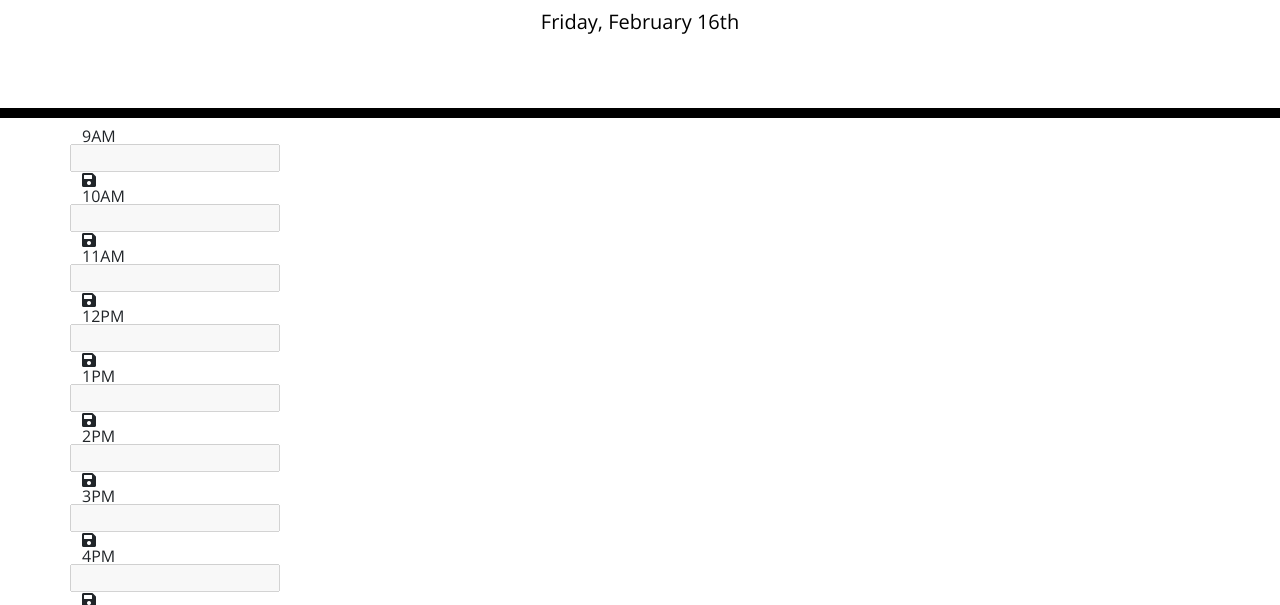
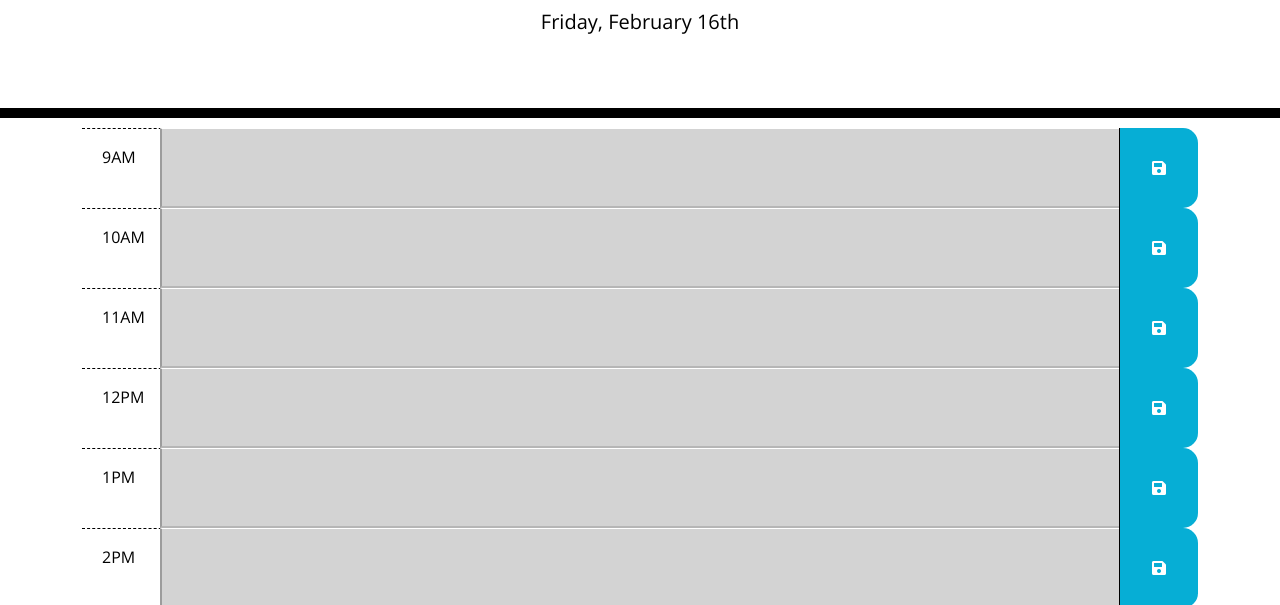
Before and after one commit to Seyiturbo/Daily-planner-app, a plain HTML site: page index.html in a window 1280 px wide. Shown: the part 169-774 px from the top of the page. Drawn offline with nearby package versions, Linux system fonts and the light colour scheme; files that its build step writes are made by us from their sources; files whose address does not match are found by name.

Commit message:
header and container colour styled

```diff
--- a/css/style.css
+++ b/css/style.css
@@ -26,3 +26,77 @@ body {
     padding-top: 10px;
     padding-bottom: 30px;
   }
+  .description {
+    white-space: pre-wrap;
+  }
+
+  .time-block {
+    text-align: center;
+    border-radius: 15px;
+    margin-top: 10px;
+    margin-bottom: 20px;
+  }
+
+  .row {
+    white-space: pre-wrap;
+    height: 80px;
+    border-top: 1px solid white;
+    padding: 10px;
+  }
+
+  .hour {
+    background-color: #ffffff;
+    color: #000000;
+    border-top: 1px dashed #000000;
+  }
+
+  .past {
+    background-color: #d3d3d3;
+    color: white;
+  }
+
+  .present {
+    background-color: #ff6961;
+    color: white;
+  }
+
+  .future {
+    background-color: #77dd77;
+    color: white;
+  }
+
+  .saveBtn {
+    border-left: 1px solid black;
+    border-top-right-radius: 15px;
+    border-bottom-right-radius: 15px;
+    background-color: #06aed5;
+    color: white;
+  }
+
+  .saveBtn i:hover {
+    font-size: 20px;
+    padding: 30.5px;
+    transition: all 0.3s ease-in-out;
+    cursor: pointer;
+  }
+
+  .row-block {
+    display: flex;
+  }
+
+  .row-block .hour {
+    width: 90px;
+    padding: 20px;
+  }
+
+  .row-block i {
+    padding: 32px;
+  }
+
+  .row-block .row {
+    flex-grow: 1;
+  }
+
+  input.past {
+    cursor: not-allowed;
+  }
```
